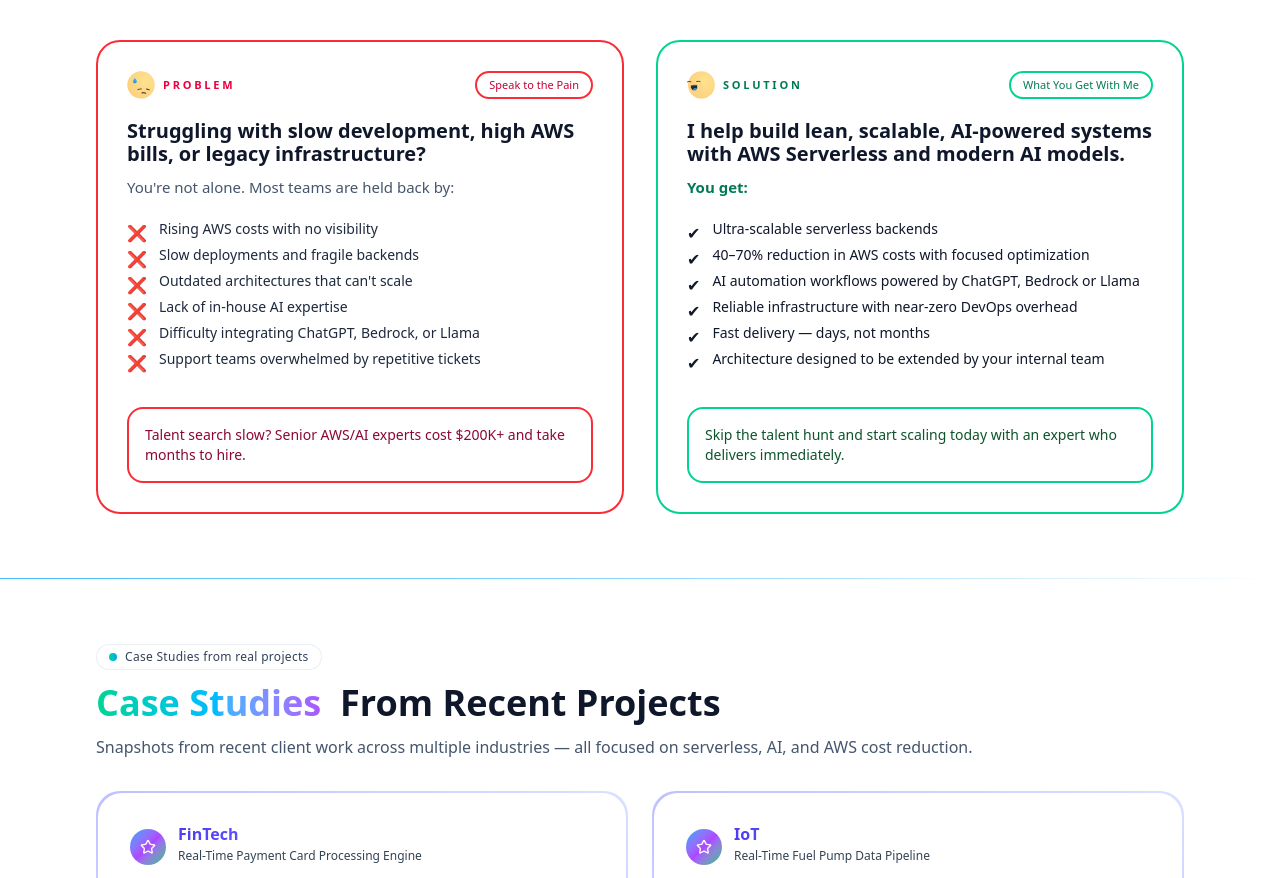
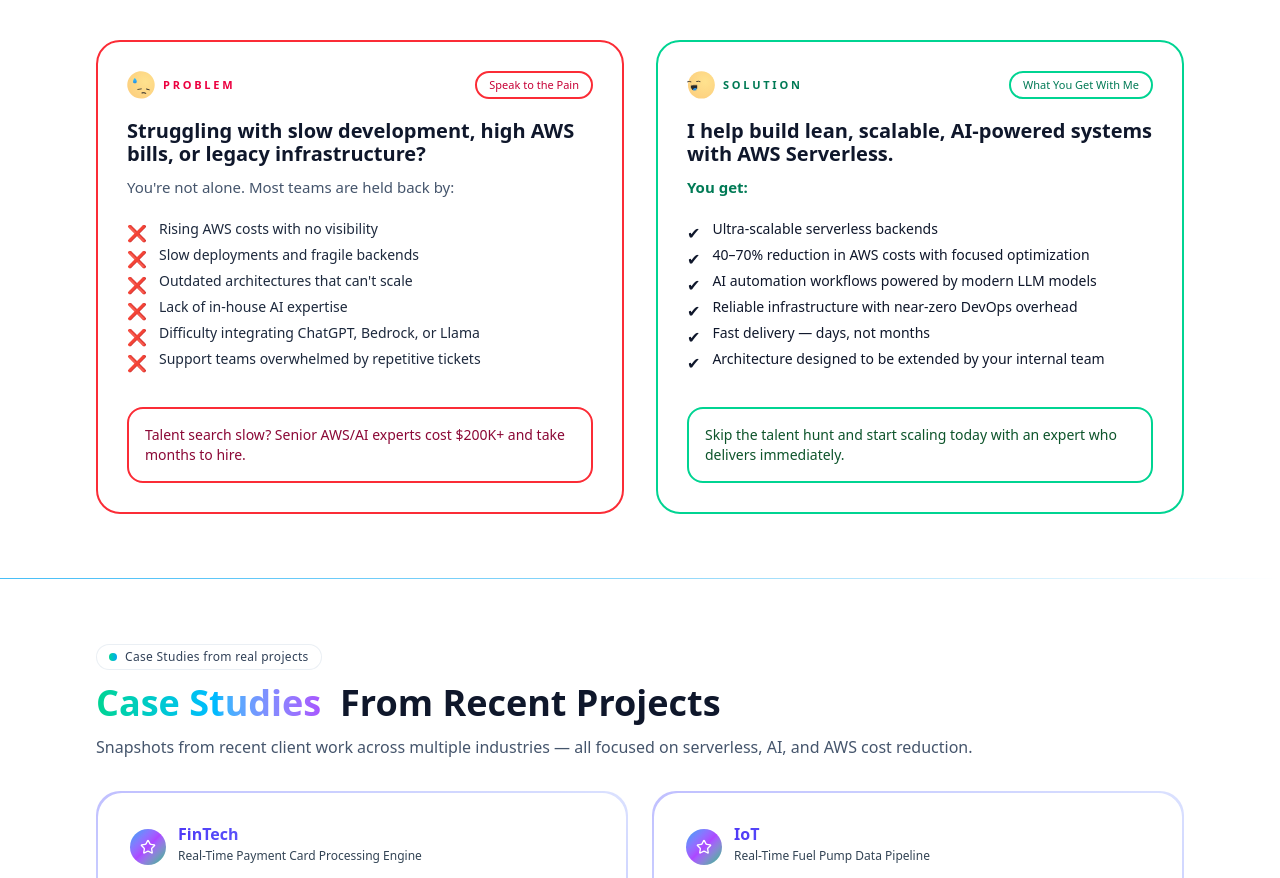
Before and after one commit to opmtwo/opmtwo-website, a Next.js app: page /home in a window 1280 px wide. Shown: the part 963-1841 px from the top of the page. Built offline with nearby package versions, Linux system fonts and the light colour scheme; a web font is replaced by a local one.

Commit message:
Updated ProblemSolutionSection - updated layout for uniformity

```diff
--- a/components/ProblemSolutionSection.tsx
+++ b/components/ProblemSolutionSection.tsx
@@ -8,7 +8,7 @@ import SadIcon from '@/icons/SadIcon';
 
 export const ProblemSolutionSection: React.FC = () => {
 	return (
-		<section id="problem-solution" className="relative mx-auto flex max-w-6xl flex-col gap-10 px-4 sm:px-6 lg:px-8">
+		<section id="problem-solution" className="relative max-w-6xl mx-auto flex flex-col gap-10 px-4 sm:px-6 lg:px-8">
 			{/* Section heading */}
 			<div className="space-y-3">
 				<p className="inline-flex items-center rounded-full border border-slate-200/70 bg-white/70 px-3 py-1 text-xs font-medium tracking-wide text-slate-700 dark:border-slate-700/80 dark:bg-slate-900/80 dark:text-slate-200">
@@ -113,7 +113,7 @@ export const ProblemSolutionSection: React.FC = () => {
 
 							<div className="space-y-3">
 								<h3 className="text-lg font-semibold leading-snug text-slate-900 sm:text-xl dark:text-slate-50">
-									I help build lean, scalable, AI-powered systems with AWS Serverless and modern AI models.
+									I help build lean, scalable, AI-powered systems with AWS Serverless.
 								</h3>
 								<p className="text-sm font-semibold text-emerald-700 sm:text-[15px] dark:text-emerald-100">You get:</p>
 							</div>
@@ -134,7 +134,8 @@ export const ProblemSolutionSection: React.FC = () => {
 									<span className="mt-0.5 text-base">✔</span>
 									<span>
 										{/* AI automation workflows powered by ChatGPT / Llama 3 / Bedrock / Gemini */}
-										AI automation workflows powered by ChatGPT, Bedrock or Llama
+										{/* AI automation workflows powered by ChatGPT, Bedrock or Llama */}
+										AI automation workflows powered by modern LLM models
 									</span>
 								</li>
 								<li className="flex gap-3">
```
